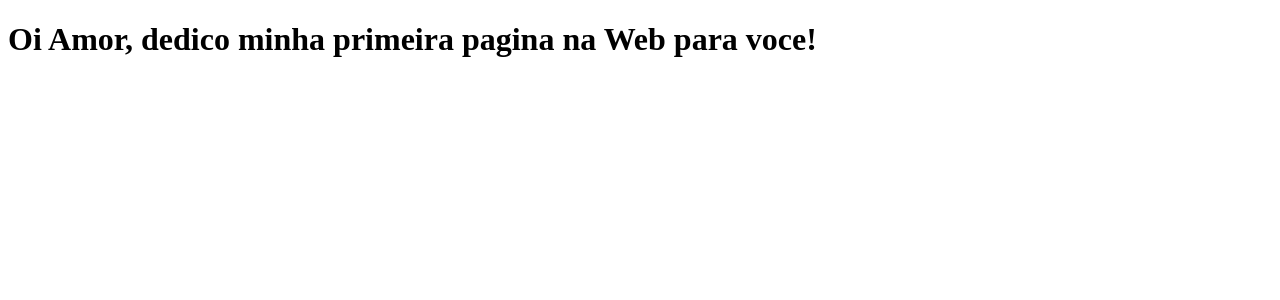
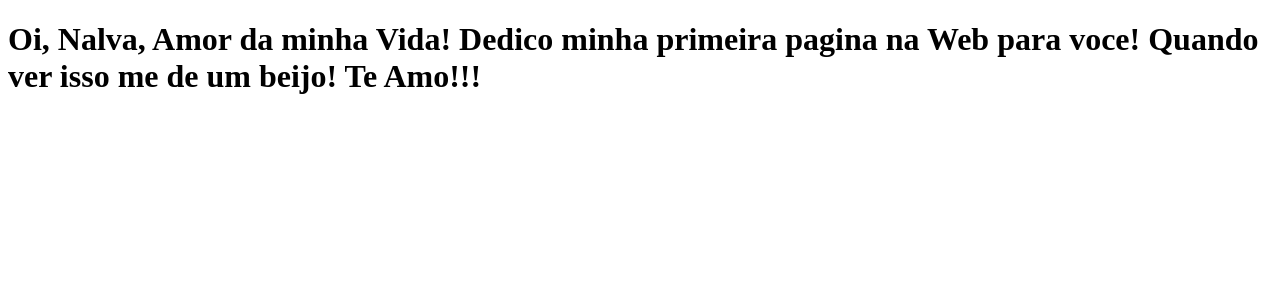
Before and after one commit to raul-1981/clone-tabnews, a Next.js app: page / in a window 1280 px wide. Shown: the top 300 px of the page. Built offline with nearby package versions, Linux system fonts and the light colour scheme.

Commit message:
mudanca na frase de impacto do arquivo pages/index.js

```diff
--- a/pages/index.js
+++ b/pages/index.js
@@ -1,5 +1,7 @@
 function Home() {
-	return <h1>Oi Amor, dedico minha primeira pagina na Web para voce!</h1>
+	return <h1>Oi, Nalva, Amor da minha Vida! Dedico minha primeira pagina na Web para voce!
+		Quando ver isso me de um beijo! Te Amo!!!
+	</h1>
 }
 
 export default Home;
```
